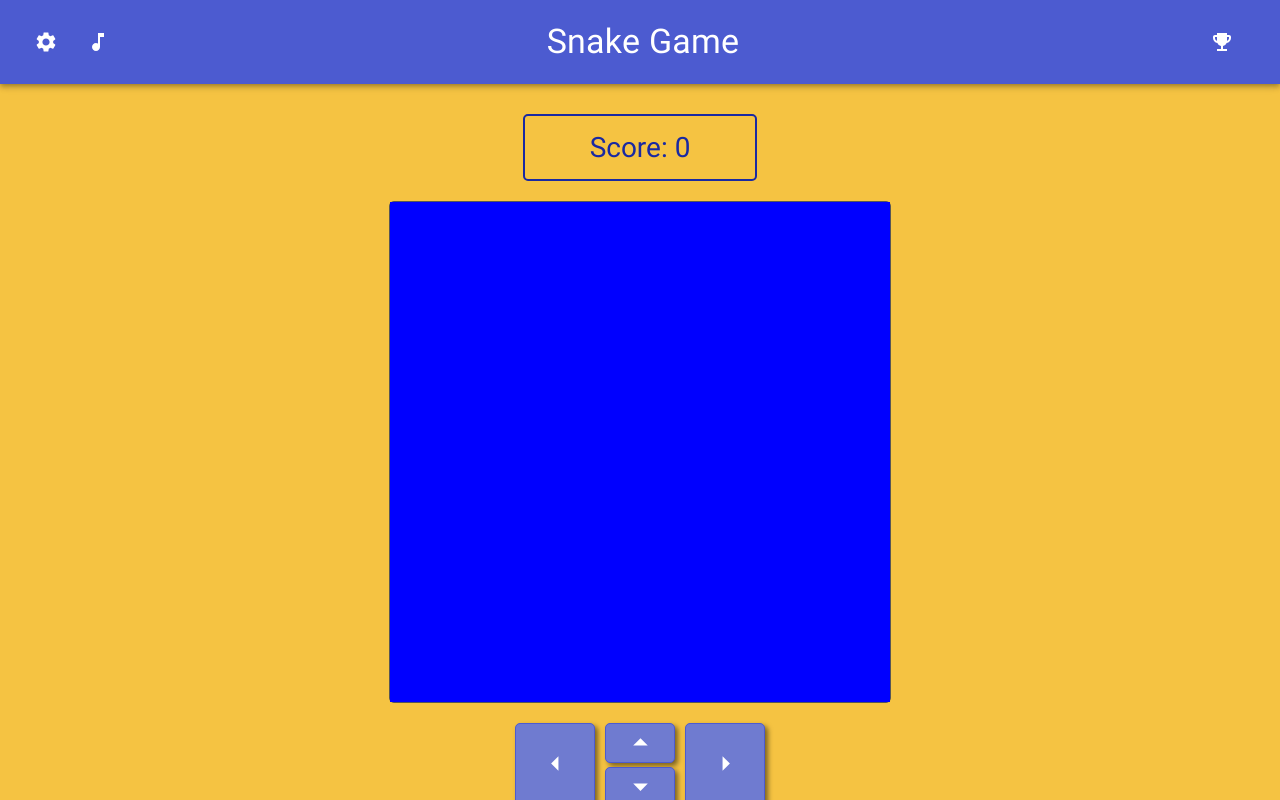
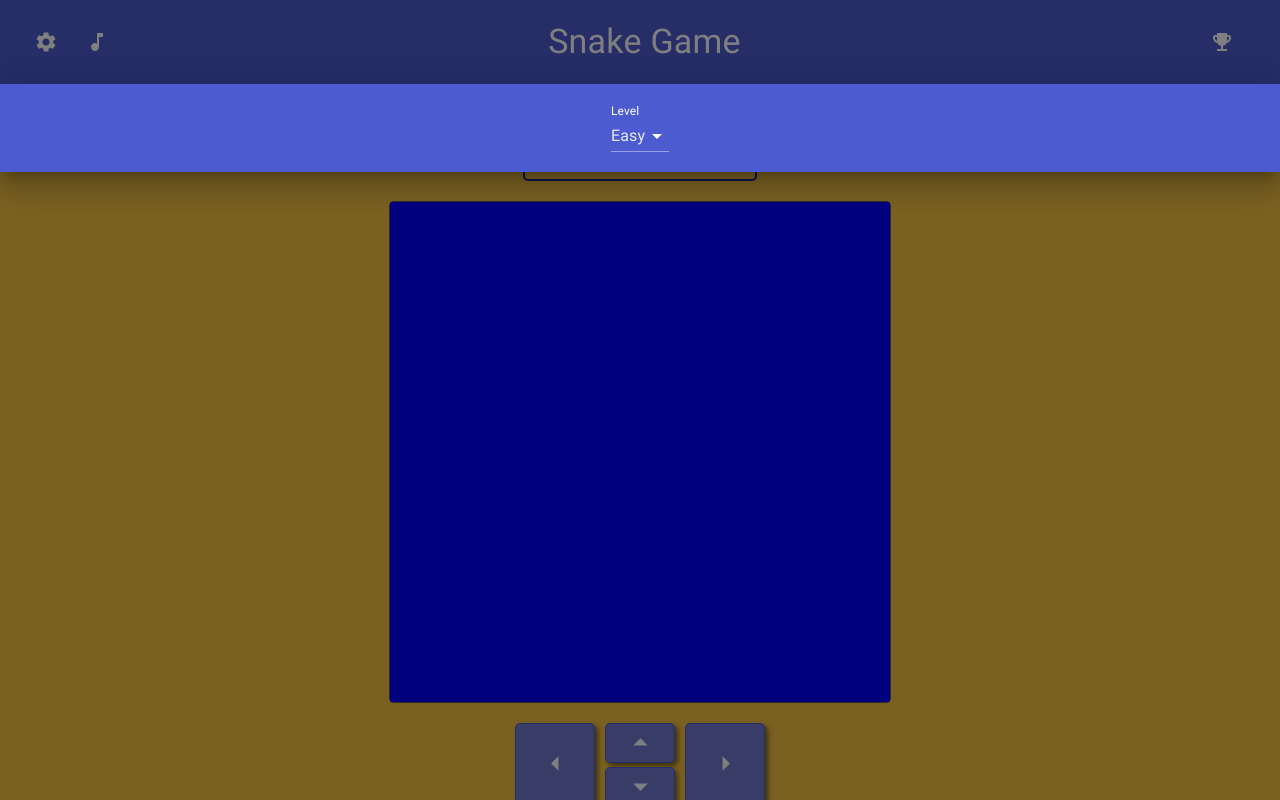
Before and after one commit to tGulevich/snake-game, a React app: page / in a window 1280 px wide. Both pictures are taken after a click on the button 46 px from the left and 42 px from the top of the page. Shown: the top 800 px of the page. Built offline with nearby package versions, Linux system fonts and the light colour scheme.

Commit message:
feat: add level settings

```diff
--- a/package.json
+++ b/package.json
@@ -63,8 +63,10 @@
     "@material-ui/core": "^4.11.3",
     "@material-ui/icons": "^4.11.2",
     "@material-ui/styles": "^4.11.3",
+    "@mui-treasury/styles": "^1.13.1",
     "normalize.css": "^8.0.1",
     "react": "^17.0.1",
-    "react-dom": "^17.0.1"
+    "react-dom": "^17.0.1",
+    "styled-components": "^5.2.1"
   }
 }
--- a/src/components/Canvas.jsx
+++ b/src/components/Canvas.jsx
@@ -6,7 +6,11 @@ const boardSize = 500;
 const startCoords = {
   x: 225,
   y: 225
-}
+};
+const EASY_SPEED = 500;
+const MEDIUM_SPEED = 300;
+const HARD_SPEED = 100;
+
 class Canvas extends React.Component {
   canvas = React.createRef()
 
@@ -171,6 +175,23 @@ class Canvas extends React.Component {
     }
   }
 
+  checkCurrentSpeed = () => {
+    let speed;
+    switch (this.props.level) {
+      case 'easy':
+        speed = EASY_SPEED;
+        break;
+      case 'medium':
+        speed = MEDIUM_SPEED;
+        break;
+      case 'hard':
+        speed = HARD_SPEED;
+        break;
+      default: return
+    }
+    return speed;
+  }
+
   stopGame() {
     this.setState({
       isFail: true
@@ -182,13 +203,16 @@ class Canvas extends React.Component {
   }
 
   game() {
+    const currentSpeed = this.checkCurrentSpeed();
+
     this.timerId = setTimeout(() => {
+      console.log('game')
       this.getRandomCoords()
       this.moveSnake(this.props.direction)
       if (!this.state.isFail) {
         this.game();
       }
-    }, 300);
+    }, currentSpeed);
   }
 
   componentDidMount() {
@@ -214,7 +238,8 @@ Canvas.propTypes = {
   score: PropTypes.number,
   updateScore: PropTypes.func,
   direction: PropTypes.string,
-  updateDirection: PropTypes.func
+  updateDirection: PropTypes.func,
+  level: PropTypes.string,
 };
 
 export default Canvas;
--- a/src/components/Game.jsx
+++ b/src/components/Game.jsx
@@ -1,19 +1,19 @@
 import React from 'react'
+import PropTypes from 'prop-types';
 import '../style.css'
 import Canvas from './Canvas'
 import Score from './Score'
 import MouseControl from './MouseControl'
-
 
 class Game extends React.Component {
   constructor(props) {
     super(props);
     this.state = {
       score: 0,
-      direction: 'up'
+      direction: 'up',
     };
+  }
 
-  }
   updateScore = (value) => {
     this.setState({ score: value })
   }
@@ -34,7 +34,6 @@ class Game extends React.Component {
     if (newDirection) {
       this.setState({ direction: newDirection })
     }
-
   }
 
   render() {
@@ -46,7 +45,8 @@ class Game extends React.Component {
             score={this.state.score}
             updateScore={this.updateScore}
             direction={this.state.direction}
-            updateDirection={this.updateDirection} />
+            updateDirection={this.updateDirection}
+            level={this.props.level} />
         </div>
         <MouseControl
           updateDirection={this.updateDirection} />
@@ -55,4 +55,9 @@ class Game extends React.Component {
   }
 }
 
+Game.propTypes = {
+  level: PropTypes.string,
+};
+
+
 export default Game;
--- /dev/null
+++ b/src/components/GameState.jsx
@@ -0,0 +1,32 @@
+import React from 'react';
+import Header from './Header'
+import Game from './Game'
+
+class GameState extends React.Component {
+  constructor(props) {
+    super(props);
+    this.state = {
+      level: 'easy'
+    };
+    this.updateLevel = this.updateLevel.bind(this)
+  }
+
+  updateLevel = (evt) => {
+    this.setState({ level: evt.target.value })
+  }
+  render() {
+    return (
+      <React.Fragment>
+        <Header
+          level={this.state.level}
+          updateLevel={this.updateLevel}
+        />
+        <Game
+          level={this.state.level}
+        />
+      </React.Fragment >
+    );
+  }
+}
+
+export default GameState;
--- a/src/components/Header.jsx
+++ b/src/components/Header.jsx
@@ -1,5 +1,7 @@
-import React from 'react';
-import { makeStyles } from '@material-ui/core/styles';
+import React, { Component } from 'react';
+import PropTypes from 'prop-types';
+import { styled } from '@material-ui/core/styles';
+import Box from '@material-ui/core/Box';
 import AppBar from '@material-ui/core/AppBar';
 import Toolbar from '@material-ui/core/Toolbar';
 import Typography from '@material-ui/core/Typography';
@@ -7,73 +9,79 @@ import IconButton from '@material-ui/core/IconButton';
 import MusicNoteIcon from '@material-ui/icons/MusicNote';
 import SettingsIcon from '@material-ui/icons/Settings';
 import EmojiEventsIcon from '@material-ui/icons/EmojiEvents';
+import SettingsPanel from './SettingsPanel'
 
-const useStyles = makeStyles((theme) => ({
-  root: {
+const StyledHeaderWrap = styled(Box)({
   flexGrow: 1,
   width: '100%'
-  },
-  appBar: {
+})
+
+const StyledAppBar = styled(AppBar)({
   backgroundColor: '#4C5BD0',
   color: '#fff',
   padding: '10px'
-  },
-  menuButton: {
-    marginRight: theme.spacing(2),
-  },
-  title: {
+})
+
+const Title = styled(Typography)({
   flexGrow: 1,
   textAlign: 'center',
-    marginRight: '50px'
-  },
-}));
+  marginRight: '30px'
+})
 
-export default function Header() {
-  const classes = useStyles();
-  const [auth, setAuth] = React.useState(true);
-  const [anchorEl, setAnchorEl] = React.useState(null);
-  const open = Boolean(anchorEl);
+const StyledIconButton = styled(IconButton)({
+  marginRight: '15px'
+})
 
-  const handleChange = (event) => {
-    setAuth(event.target.checked);
+class Header extends Component {
+
+  constructor(props) {
+    super(props);
+    this.state = {
+      settingsOpen: false,
+      soundsOpen: false
     };
+    this.updateSettingsOpen = this.updateSettingsOpen.bind(this)
+  }
 
-  const handleMenu = (event) => {
-    setAnchorEl(event.currentTarget);
-  };
+  updateSettingsOpen() {
+    this.setState({ settingsOpen: !this.state.settingsOpen })
+  }
 
-  const handleClose = () => {
-    setAnchorEl(null);
-  };
-
+  render() {
     return (
-    <div className={classes.root}>
-      <AppBar position="static" className={classes.appBar}>
+      <StyledHeaderWrap>
+        <StyledAppBar position="static">
           <Toolbar>
-          <IconButton edge="start" className={classes.menuButton} color="inherit" aria-label="Settings">
+            <StyledIconButton onClick={this.updateSettingsOpen} edge="start" color="inherit" aria-label="Settings">
               <SettingsIcon />
-          </IconButton>
-          <IconButton edge="start" className={classes.menuButton} color="inherit" aria-label="MusicNote">
+            </StyledIconButton>
+            <IconButton edge="start" color="inherit" aria-label="MusicNote">
               <MusicNoteIcon />
             </IconButton>
-          <Typography variant="h4" className={classes.title}>
+            <Title variant="h4">
               Snake Game
-          </Typography>
-          {auth && (
-            <div>
+          </Title>
             <IconButton
               aria-label="EmojiEvents"
-                aria-controls="menu-appbar"
-                aria-haspopup="true"
-                onClick={handleMenu}
               color="inherit"
             >
               <EmojiEventsIcon />
             </IconButton>
-            </div>
-          )}
           </Toolbar>
-      </AppBar>
-    </div>
+        </StyledAppBar>
+        <SettingsPanel
+          settingsOpen={this.state.settingsOpen}
+          updateSettingsOpen={this.updateSettingsOpen}
+          level={this.props.level}
+          updateLevel={this.props.updateLevel}
+        />
+      </StyledHeaderWrap>
     );
   }
+}
+Header.propTypes = {
+  level: PropTypes.string,
+  updateLevel: PropTypes.func,
+};
+
+export default Header;
--- /dev/null
+++ b/src/components/SettingsPanel.jsx
@@ -0,0 +1,46 @@
+import React from 'react';
+import PropTypes from 'prop-types';
+import styled from 'styled-components';
+import Drawer from '@material-ui/core/Drawer';
+import Box from '@material-ui/core/Box';
+import SettingsScreen from './SettingsScreen'
+
+const StyledDrawer = styled(Drawer)`
+  .MuiDrawer-paper {
+    top: 84px
+    }
+  }
+`;
+
+class SettingsPanel extends React.Component {
+  render() {
+
+    return (
+      <React.Fragment>
+        <StyledDrawer
+          anchor='top'
+          open={this.props.settingsOpen}
+          onClose={this.props.updateSettingsOpen}
+        >
+          <Box
+          // onClick={this.props.updateSettingsOpen}
+          // onKeyDown={this.props.updateSettingsOpen}
+          >
+            <SettingsScreen
+              level={this.props.level}
+              updateLevel={this.props.updateLevel} />
+          </Box>
+        </StyledDrawer >
+      </React.Fragment >
+    );
+  }
+}
+
+SettingsPanel.propTypes = {
+  settingsOpen: PropTypes.bool,
+  updateSettingsOpen: PropTypes.func,
+  level: PropTypes.string,
+  updateLevel: PropTypes.func,
+};
+
+export default SettingsPanel
--- /dev/null
+++ b/src/components/SettingsScreen.jsx
@@ -0,0 +1,64 @@
+import React from 'react';
+import PropTypes from 'prop-types';
+import { styled } from '@material-ui/core/styles';
+import Box from '@material-ui/core/Box';
+import InputLabel from '@material-ui/core/InputLabel';
+import MenuItem from '@material-ui/core/MenuItem';
+import FormControl from '@material-ui/core/FormControl';
+import Select from '@material-ui/core/Select';
+import '../style.css'
+
+const SettingsWrap = styled(Box)({
+  backgroundColor: '#4C5BD0',
+  width: '100%',
+  padding: '20px 0',
+  display: 'flex',
+  justifyContent: 'center'
+})
+
+class SettingsScreen extends React.Component {
+  constructor(props) {
+    super(props);
+    this.state = {
+    };
+  }
+
+  handleSubmit(event) {
+    event.preventDefault();
+  }
+
+  render() {
+    console.log(this.props.level)
+    return (
+      <SettingsWrap
+        component={'form'}
+        onSubmit={this.handleSubmit}
+      >
+        <FormControl>
+          <InputLabel
+            id="settings-level"
+            className="SettingsLabel"
+          >Level</InputLabel>
+          <Select
+            labelId="settings-level"
+            value={this.props.level}
+            onChange={this.props.updateLevel.bind(this)}
+            label="Level"
+            className="SettingsInput"
+          >
+            <MenuItem value={'easy'}>Easy</MenuItem>
+            <MenuItem value={'medium'}>Medium</MenuItem>
+            <MenuItem value={'hard'}>Hard</MenuItem>
+          </Select>
+        </FormControl>
+      </SettingsWrap >
+    );
+  }
+}
+
+SettingsScreen.propTypes = {
+  level: PropTypes.string,
+  updateLevel: PropTypes.func,
+};
+
+export default SettingsScreen;
--- a/src/index.jsx
+++ b/src/index.jsx
@@ -1,15 +1,13 @@
 import './style.css'
 import React from 'react'
 import ReactDOM from 'react-dom'
-import Header from './components/Header'
 import Footer from './components/Footer'
-import Game from './components/Game'
+import GameState from './components/GameState'
 
 function App() {
   return (
     <React.Fragment>
-      <Header />
-      <Game />
+      <GameState />
       <Footer />
     </React.Fragment>
   )
--- a/src/style.css
+++ b/src/style.css
@@ -11,6 +11,7 @@ body {
 }
 
 #root {
+  /* width: 100vw; */
   min-height: inherit;
   display: grid;
   grid-template-rows: auto 1fr auto;
@@ -105,3 +106,33 @@ height: 40px;
   grid-row: 1 / 3;
   grid-column: 3 / 4;
 }
+
+.Header__wrap {
+  background-color: '#4C5BD0';
+  color: '#fff';
+  padding: '10px';
+}
+
+.SettingsLabel {
+  color: #fff !important;
+}
+
+.SettingsInput {
+  color: rgba(255, 255, 255, 0.87) !important;
+}
+
+.SettingsInput::before {
+  border-bottom: 1px solid rgba(255, 255, 255, 0.42) !important;
+}
+
+.SettingsInput::after {
+  border-bottom: 1px solid rgba(255, 255, 255, 0.87) !important;
+}
+
+.SettingsInput .MuiSelect-icon {
+  color: #fff !important;
+}
+
+.SettingsInput .MuiSelect-select:focus{
+  background-color: rgba(255, 255, 255, 0.05) !important;
+}
```
Also changed, not shown: 1 other file (tests, documents, lock files or other folders). Lines whose indentation alone changed are shown as unchanged.
